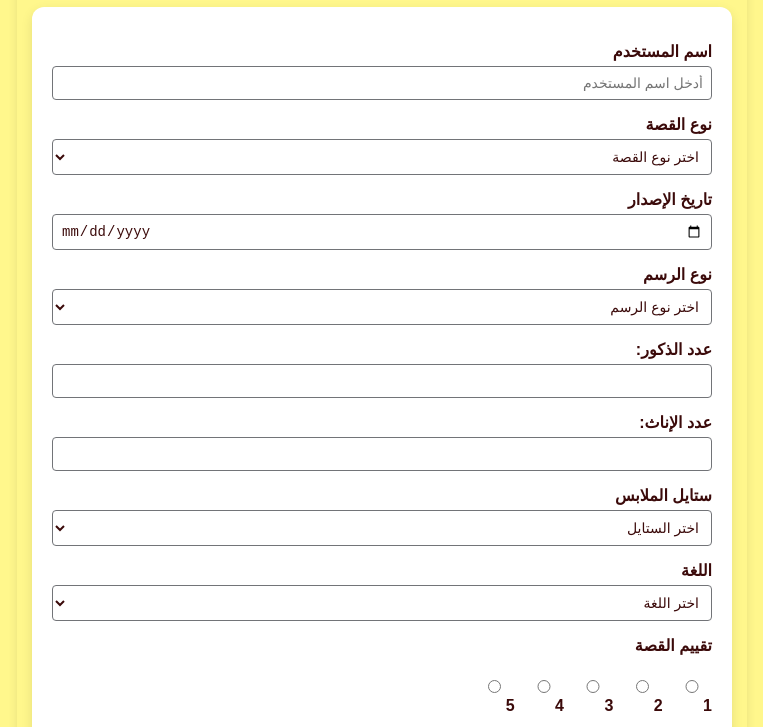
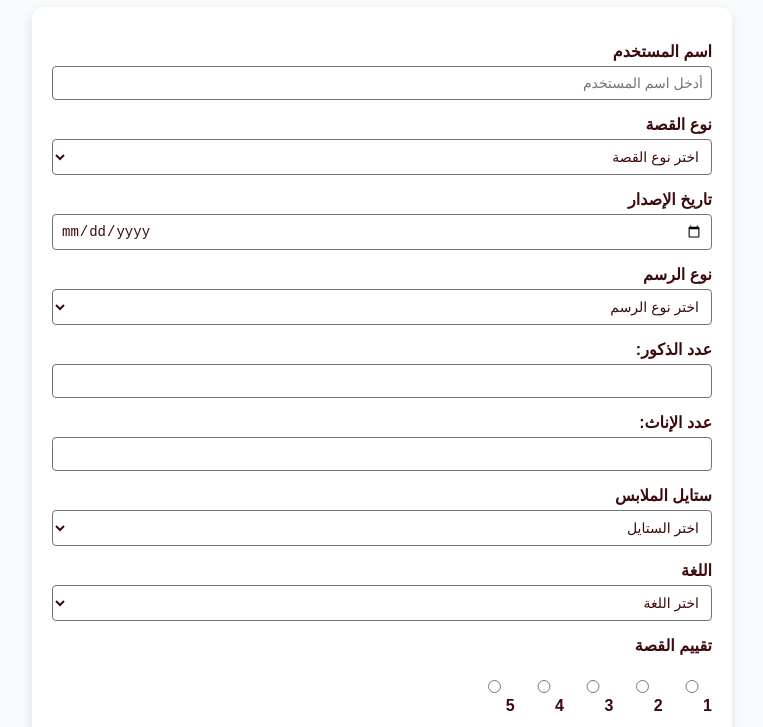
Before and after one commit to YAS8-OSS/NeoMashhad, a website: page index.html in a window 1280 px wide. Shown: the part 119-846 px from the top of the page, without its empty margins (258-1021 px from the left). Drawn offline with Linux system fonts and the light colour scheme.

Commit message:
Update index.html

```diff
--- a/index.html
+++ b/index.html
@@ -9,9 +9,7 @@
       max-width: 700px;
       margin: 30px auto;
       padding: 15px;
-      background: #fff78c;
-      border-radius: 8px;
-      box-shadow: 0 0 10px rgba(0,0,0,0.1);
+      background: #f7fbfc;
       color: #3b0a0a;
     }
     h1 {
```
